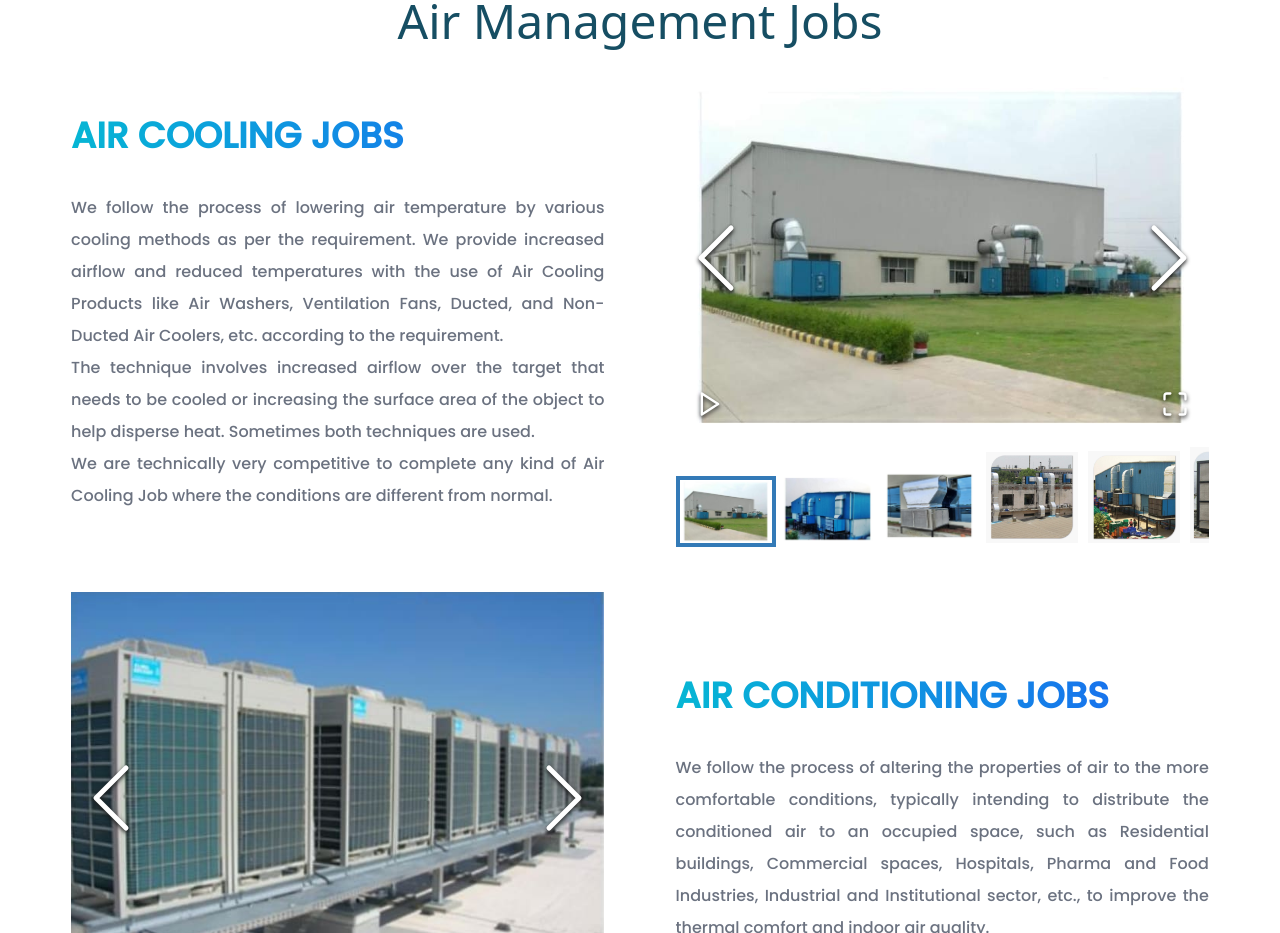
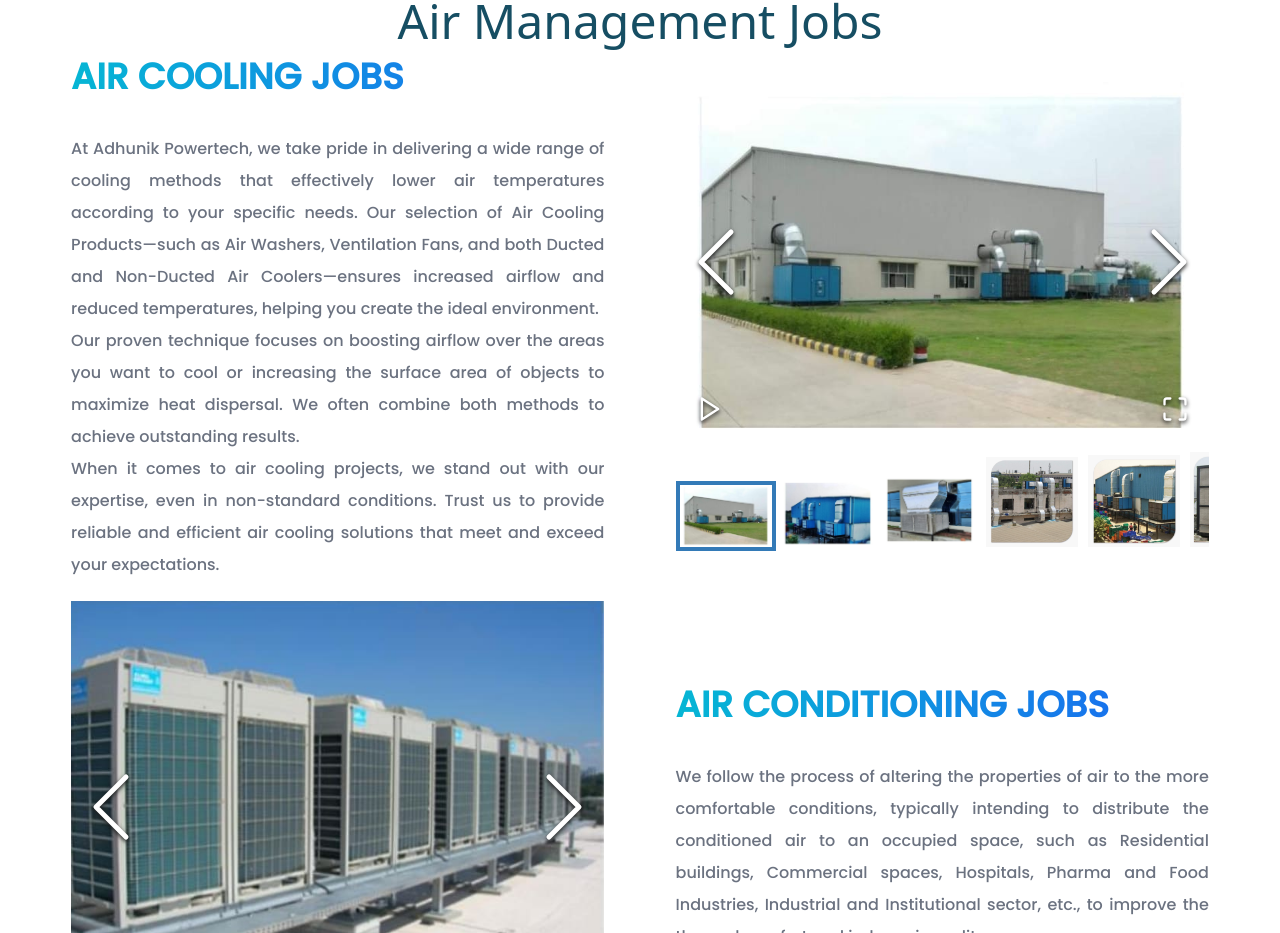
Before and after one commit to adhunikpowertech12/adhunikpowertech, a Next.js app: page /hvac in a window 1280 px wide. Shown: the part 2133-3066 px from the top of the page. Built offline with nearby package versions, Linux system fonts and the light colour scheme; some icons are missing.

Commit message:
first commit

```diff
--- a/src/app/hvac/page.js
+++ b/src/app/hvac/page.js
@@ -440,12 +440,13 @@ CERTIFICATION
 
                 Air Cooling Jobs</h2>
               <p className=" text-justify font-normal text-[16px] leading-8 text-gray-500 max-lg:text-center max-w-2xl mx-auto">
-                We follow the process of lowering air temperature by various cooling methods as per the requirement. We provide increased airflow and reduced temperatures with the use of Air Cooling Products like Air Washers, Ventilation Fans, Ducted, and Non-Ducted Air Coolers, etc. according to the requirement.
+              At Adhunik Powertech, we take pride in delivering a wide range of cooling methods that effectively lower air temperatures according to your specific needs. Our selection of Air Cooling Products—such as Air Washers, Ventilation Fans, and both Ducted and Non-Ducted Air Coolers—ensures increased airflow and reduced temperatures, helping you create the ideal environment.
+
                 <br />
-                The technique involves increased airflow over the target that needs to be cooled or increasing the surface area of the object to help disperse heat. Sometimes both techniques are used.
+                Our proven technique focuses on boosting airflow over the areas you want to cool or increasing the surface area of objects to maximize heat dispersal. We often combine both methods to achieve outstanding results.
+
                 <br />
-                We are technically very competitive to complete any kind of Air Cooling Job where the conditions are different from normal.
-              </p>
+                When it comes to air cooling projects, we stand out with our expertise, even in non-standard conditions. Trust us to provide reliable and efficient air cooling solutions that meet and exceed your expectations.  </p>
             </div>
             <div className=" w-full h-full md:w-5/12 my-5  ">
               <ImageGallery items={images3} className=" rounded-lg " alt="pics" />
```
